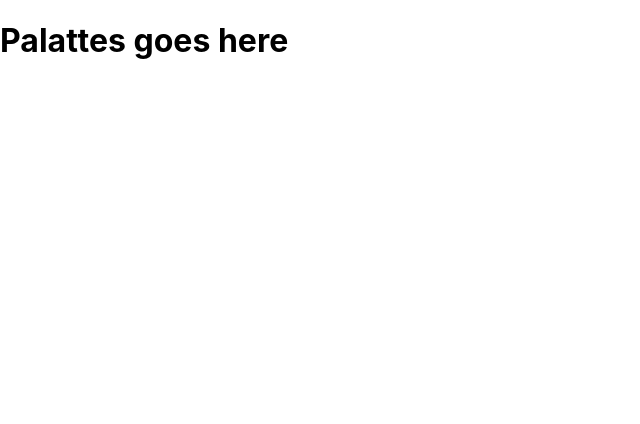
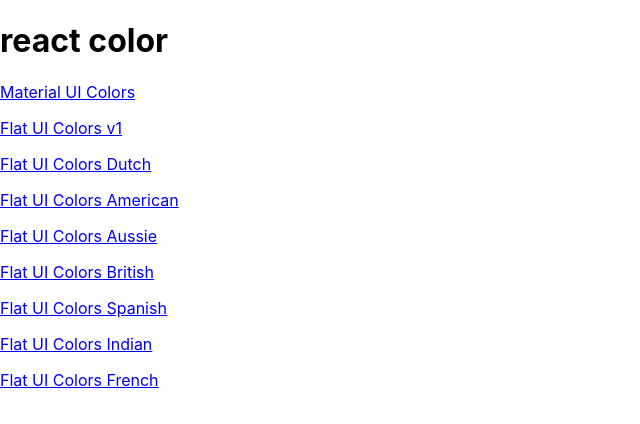
Before and after one commit to harelpanker/react-colors, a React (Create React App) app: page / in a window 1280 px wide. Shown: the top 424 px of the page, without its empty margins (0-640 px from the left). Built offline with nearby package versions, Linux system fonts and the light colour scheme.

Commit message:
Add PaletteList and links

```diff
--- a/src/App.js
+++ b/src/App.js
@@ -1,10 +1,13 @@
 import React, { Component } from "react";
 import { Route, Switch } from "react-router-dom";
 
+// helpers
 import seedColors from "./seedColors";
 import { generatePalette } from "./colorHelpers";
 
+// components
 import Palette from "./components/Palette";
+import PaletteList from "./components/PaletteList";
 
 class App extends Component {
   findPalette(id) {
@@ -15,7 +18,11 @@
   render() {
     return (
       <Switch>
-        <Route exact path='/' render={() => <h1>Palattes goes here</h1>} />
+        <Route
+          exact
+          path='/'
+          render={() => <PaletteList palettes={seedColors} />}
+        />
         <Route
           exact
           path='/palette/:id'
--- a/src/components/Navbar.js
+++ b/src/components/Navbar.js
@@ -4,6 +4,8 @@
 import Snackbar from "@material-ui/core/Snackbar";
 import CloseIcon from "@material-ui/icons/Close";
 import IconButton from "@material-ui/core/IconButton";
+
+import { Link } from "react-router-dom";
 
 // https://github.com/react-component/slider
 import Slider from "rc-slider";
@@ -38,7 +40,7 @@
     return (
       <nav className='Navbar'>
         <div className='logo'>
-          <a href='/'>Color Picker</a>
+          <Link to='/'>Color Picker</Link>
         </div>
         <div className='slider-container'>
           {/* Slider */}
--- /dev/null
+++ b/src/components/PaletteList.js
@@ -0,0 +1,24 @@
+import React, { Component } from "react";
+import { Link } from "react-router-dom";
+
+class PaletteList extends Component {
+  render() {
+    const { palettes } = this.props;
+    return (
+      <div>
+        <h1>react color</h1>
+
+        {/* {console.log(palettes)} */}
+        {palettes.map((palette) => (
+          <p>
+            <Link to={`/palette/${palette.id}`} key={palette.id}>
+              {palette.paletteName}
+            </Link>
+          </p>
+        ))}
+      </div>
+    );
+  }
+}
+
+export default PaletteList;
```
